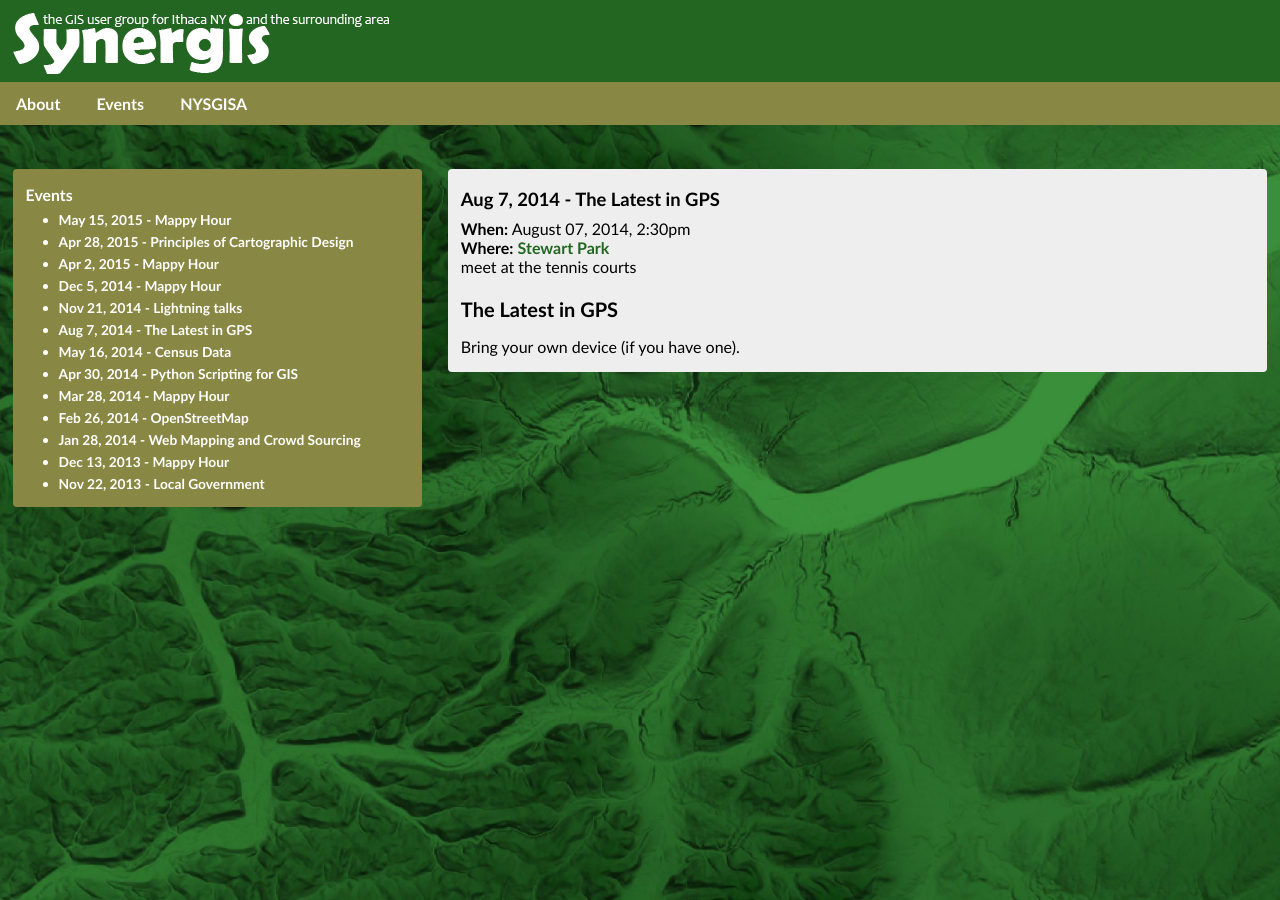
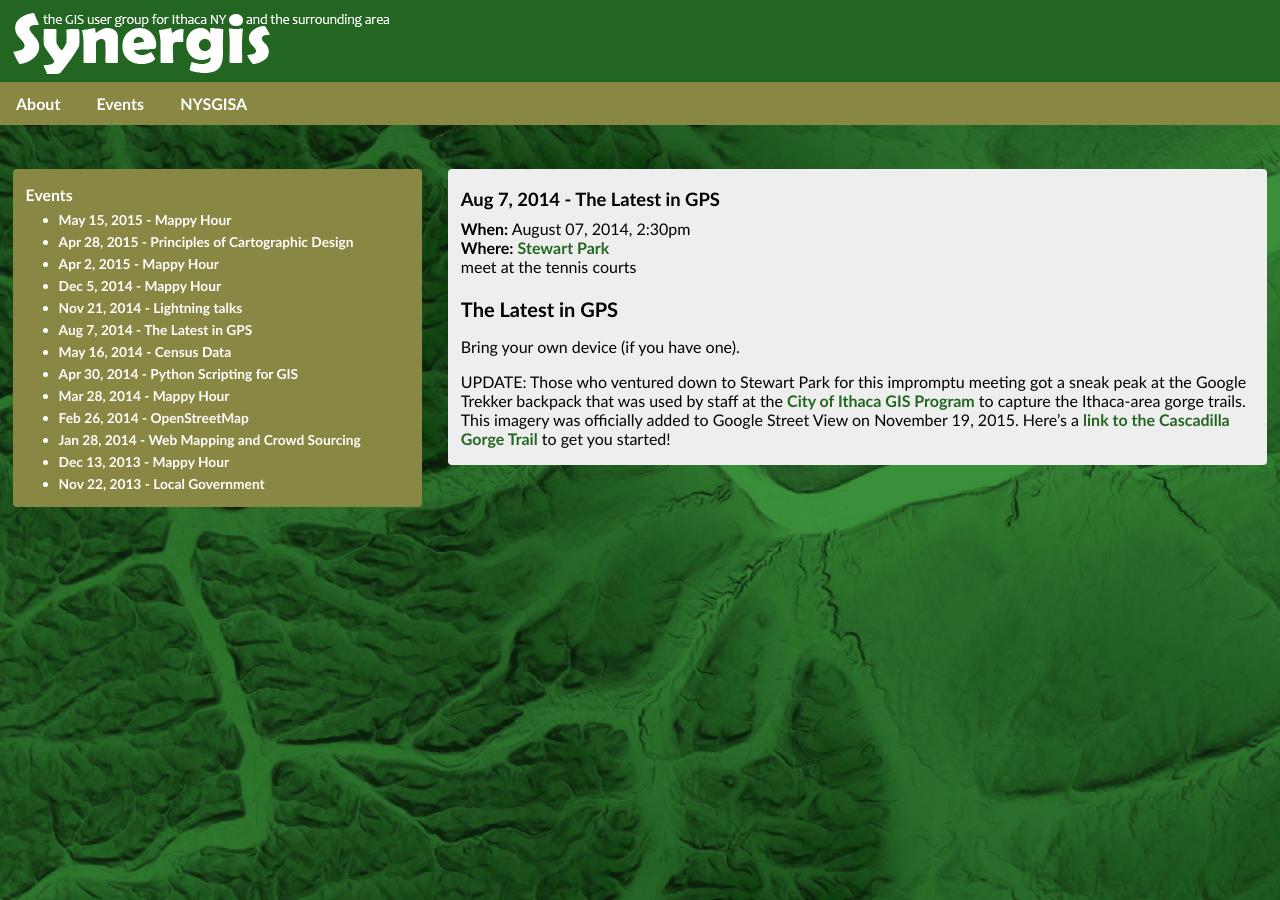
Before and after one commit to synergis-ny/synergis-ny.github.io, a Jekyll site: the page built from events/_posts/2014-08-07-latest-in-gps.md, in a window 1280 px wide. Built offline with Jekyll 4.4.1, drawn with Linux system fonts in a browser that asks for light colours.

Commit message:
Update 2014-08-07-latest-in-gps.md

```diff
--- a/events/_posts/2014-08-07-latest-in-gps.md
+++ b/events/_posts/2014-08-07-latest-in-gps.md
@@ -11,3 +11,5 @@
 # The Latest in GPS
 
 Bring your own device (if you have one).
+
+UPDATE: Those who ventured down to Stewart Park for this impromptu meeting got a sneak peak at the Google Trekker backpack that was used by staff at the [City of Ithaca GIS Program](http://www.cityofithaca.org/333/GIS-Program) to capture the Ithaca-area gorge trails.  This imagery was officially added to Google Street View on November 19, 2015.  Here's a [link to the Cascadilla Gorge Trail](https://www.google.com/maps/@42.443094,-76.492982,3a,75y,89.11h,75.78t/data=!3m5!1e1!3m3!1so69c3kCpsGXANZ0dM9V_3g!2e0!3e5) to get you started!
```
